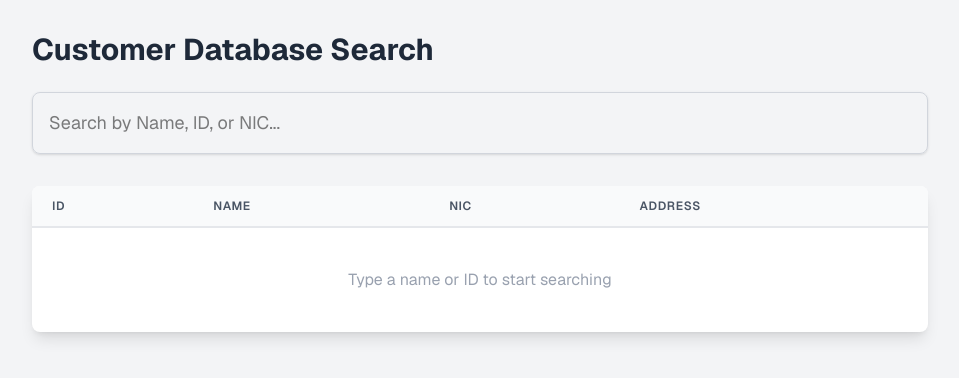
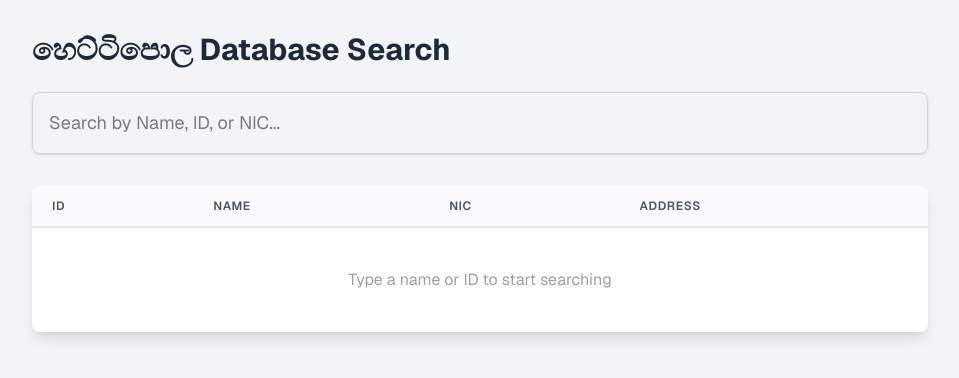
Before and after one commit to sithilxheartz/Hettipola-COOP-Search, a Next.js app: page / in a window 1280 px wide. Shown: the top 378 px of the page, without its empty margins (160-1119 px from the left). Built offline with nearby package versions, Linux system fonts and the light colour scheme.

Commit message:
ui head changed

```diff
--- a/app/page.tsx
+++ b/app/page.tsx
@@ -47,7 +47,7 @@ export default function Home() {
     <div className="min-h-screen bg-gray-100 p-8 font-sans">
       <div className="max-w-4xl mx-auto">
         <h1 className="text-3xl font-bold mb-6 text-gray-800">
-          Customer Database Search
+          හෙට්ටිපොල Database Search
         </h1>
 
         {/* Search Input */}
```
